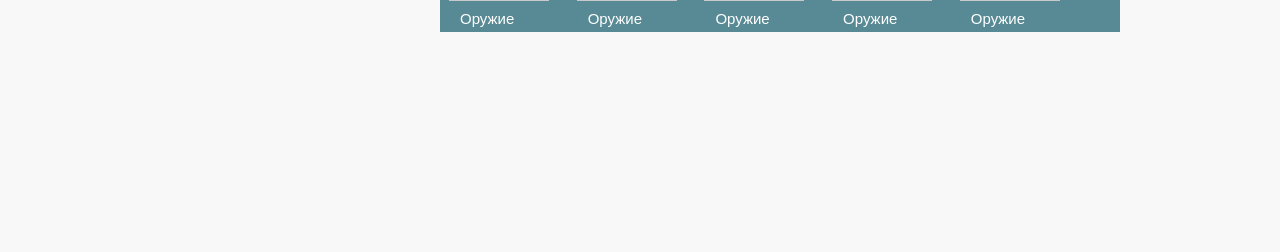
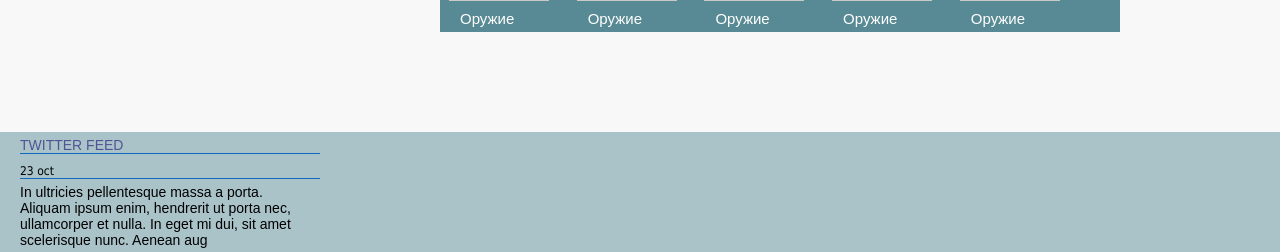
Before and after one commit to KarinaNull/Website, a PHP site: page /Site2.html in a window 1280 px wide. Shown: the part 951-1203 px from the top of the page. Before the commit the page ends 983 px from the top, so only its background shows below. Run offline with PHP 8.4, Linux system fonts and the light colour scheme.

Commit message:
Add footer with social.twitter-feed

```diff
--- a/Site2.html
+++ b/Site2.html
@@ -20,7 +20,7 @@
             <h1>о нас</h1>
         </div> -->
         <nav>
-            <ul class="top-menu">
+            <div class="top-menu">
                 <ul>
                     <li><a href="#">Главная</a></li>
                     <li><a href="#">Услуги</a>
@@ -33,7 +33,7 @@
                     <li><a href="#">Цены</a></li>
                     <li><a href="#">Контакты</a></li>
                 </ul>
-            </ul>
+            </div>
         </nav>
         <aside>
             <nav>
@@ -128,9 +128,21 @@
                     <img src="#" width="96" height="96" alt="">
                     <figcaption>Оружие</figcaption>
                 </figure>
+            </div>
         </section>
     </div>
-    <footer></footer>
+    <footer>
+        <div id="social">
+            <h3>TWITTER FEED</h3>
+            <time datetime="2012-10-23">
+                <div href="#">23 oct</div>
+            </time>
+            <p class="twitter-feed">
+                In ultricies pellentesque massa a porta. Aliquam ipsum enim, hendrerit ut porta nec, ullamcorper et
+                nulla. In eget mi dui, sit amet scelerisque nunc. Aenean aug
+            </p>
+        </div>
+    </footer>
 </body>
 
 </html>
--- a/style2.css
+++ b/style2.css
@@ -217,3 +217,39 @@ figure figcaption {
 .others-products figure {
     margin-top: 20px;
 }
+
+footer {
+    background-color: rgba(87, 138, 148, 0.486);
+    color: #ffffff;
+    height: 120px;
+    margin: 100px 0 0 0;
+}
+
+footer h3 {
+    font: 14px 'Oswald', sans-serif;
+    color: rgba(15, 4, 116, 0.582);
+    border-bottom: 1px solid #0d6ac0;
+    margin: 5px 0 10px 0;
+}
+
+#social time div {
+    color: #000000;
+    border-bottom: 1px solid #0d6ac0;
+}
+
+footer p {
+    margin: 5px 0 0 0;
+}
+
+#social {
+    float: left;
+    width: 300px;
+    margin: auto;
+    height: 120px;
+    margin: 0 20px 0;
+}
+
+#social p {
+    padding-right: 10px;
+    color: #000000;
+}
```
